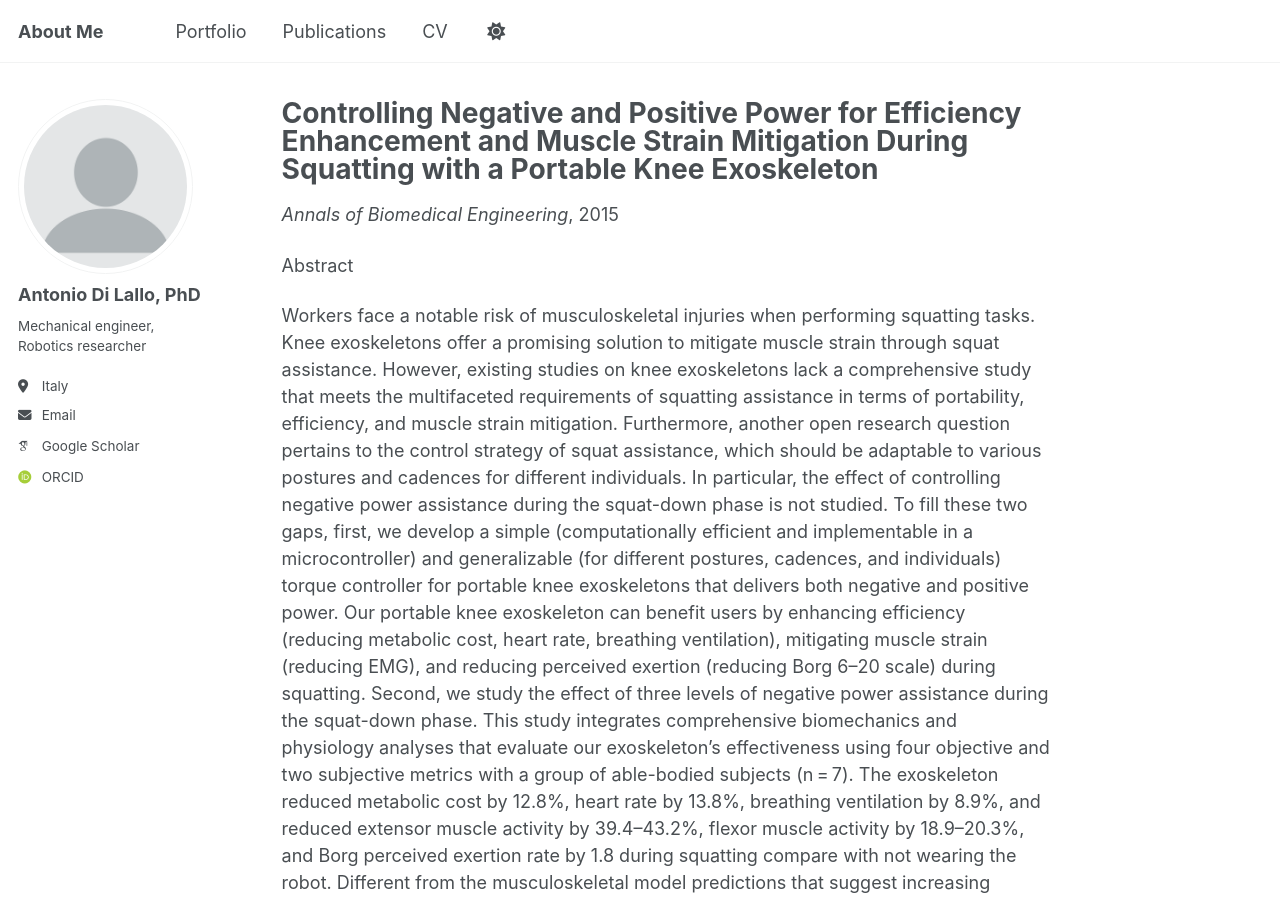
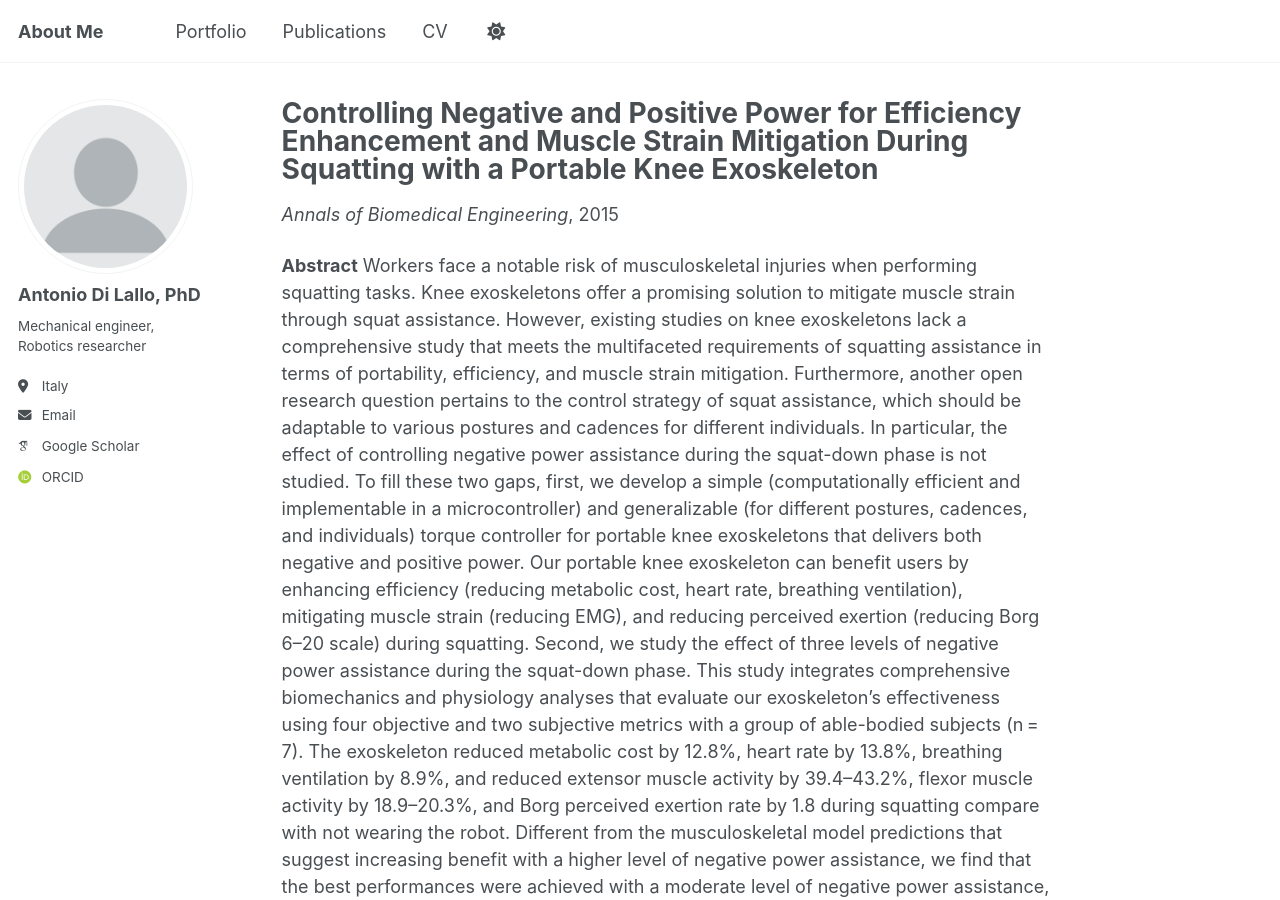
Before and after one commit to AnDiLa/andila.github.io, a Jekyll site: the page built from _publications/2015-03-17-controlling.md, in a window 1280 px wide and 900 px high. Built offline with Jekyll 4.4.1, drawn with Linux system fonts in a browser that asks for light colours; some web fonts are replaced; a script bundle is joined from its source files by our own code; library files that are not in the unit come from our copies.

```diff
--- a/_publications/2015-03-17-controlling.md
+++ b/_publications/2015-03-17-controlling.md
@@ -11,8 +11,7 @@ paperurl: 'https://link.springer.com/article/10.1007/s10439-025-03696-0'
 #citation: 'Your Name, You. (2010). &quot;Paper Title Number 2.&quot; <i>Journal 1</i>. 1(2).'
 ---
 
-Abstract
-
+**Abstract**
 Workers face a notable risk of musculoskeletal injuries when performing squatting tasks. Knee exoskeletons offer a promising solution to mitigate muscle strain through squat assistance. However, existing studies on knee exoskeletons lack a comprehensive study that meets the multifaceted requirements of squatting assistance in terms of portability, efficiency, and muscle strain mitigation. Furthermore, another open research question pertains to the control strategy of squat assistance, which should be adaptable to various postures and cadences for different individuals. In particular, the effect of controlling negative power assistance during the squat-down phase is not studied.
 To fill these two gaps, first, we develop a simple (computationally efficient and implementable in a microcontroller) and generalizable (for different postures, cadences, and individuals) torque controller for portable knee exoskeletons that delivers both negative and positive power. Our portable knee exoskeleton can benefit users by enhancing efficiency (reducing metabolic cost, heart rate, breathing ventilation), mitigating muscle strain (reducing EMG), and reducing perceived exertion (reducing Borg 6–20 scale) during squatting. Second, we study the effect of three levels of negative power assistance during the squat-down phase.
 This study integrates comprehensive biomechanics and physiology analyses that evaluate our exoskeleton's effectiveness using four objective and two subjective metrics with a group of able-bodied subjects (n = 7). The exoskeleton reduced metabolic cost by 12.8%, heart rate by 13.8%, breathing ventilation by 8.9%, and reduced extensor muscle activity by 39.4–43.2%, flexor muscle activity by 18.9–20.3%, and Borg perceived exertion rate by 1.8 during squatting compare with not wearing the robot.
```
